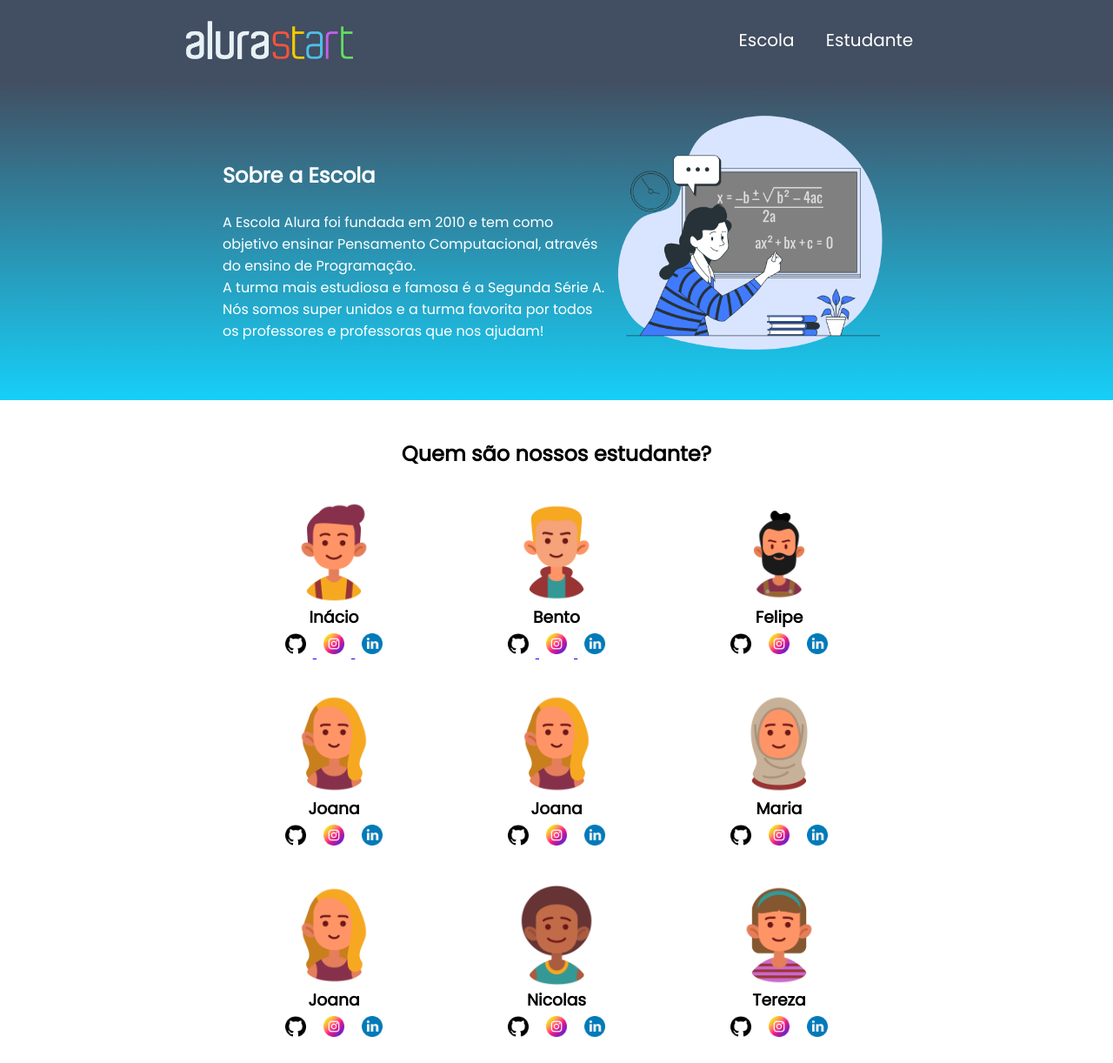
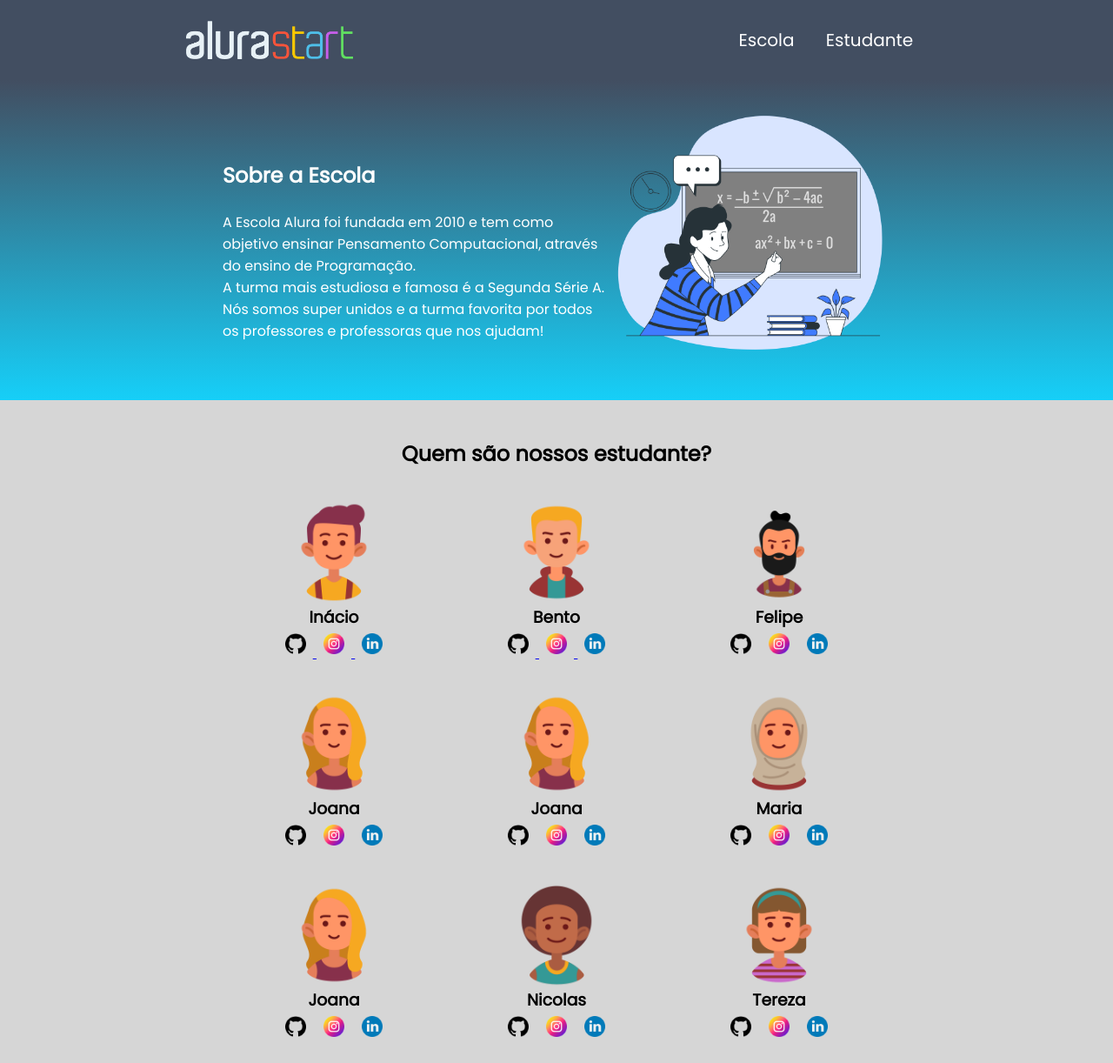
Before and after one commit to silviosnjr/reuniao7TrilhaI, a plain HTML site: page index.html in a window 1280 px wide. Shown: the whole page at 87% size. Drawn offline with Linux system fonts and the light colour scheme.

Commit message:
background

```diff
--- a/style.css
+++ b/style.css
@@ -57,6 +57,7 @@ body{
 
 .estudante{
     padding: 24px 0;
+    background-color: #D6D6D6;
 }
 
 .estudante-div{
```
